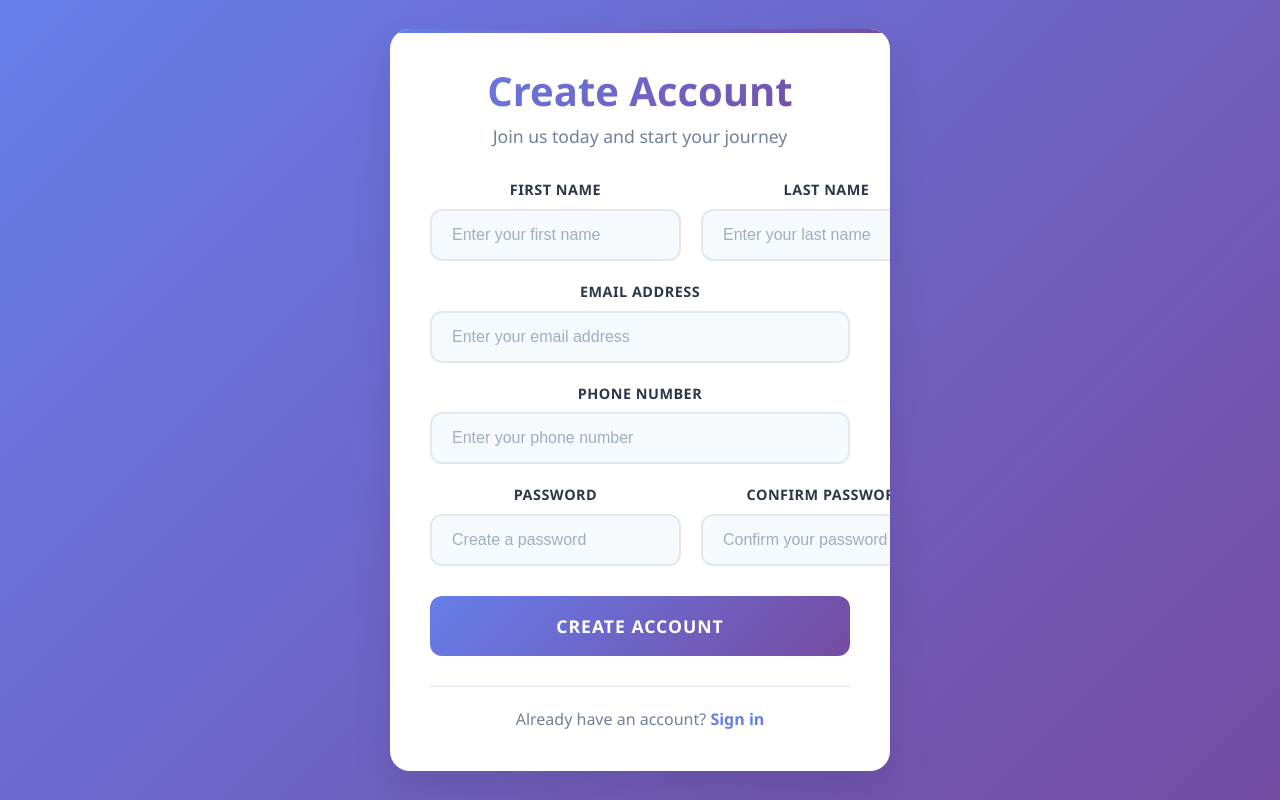
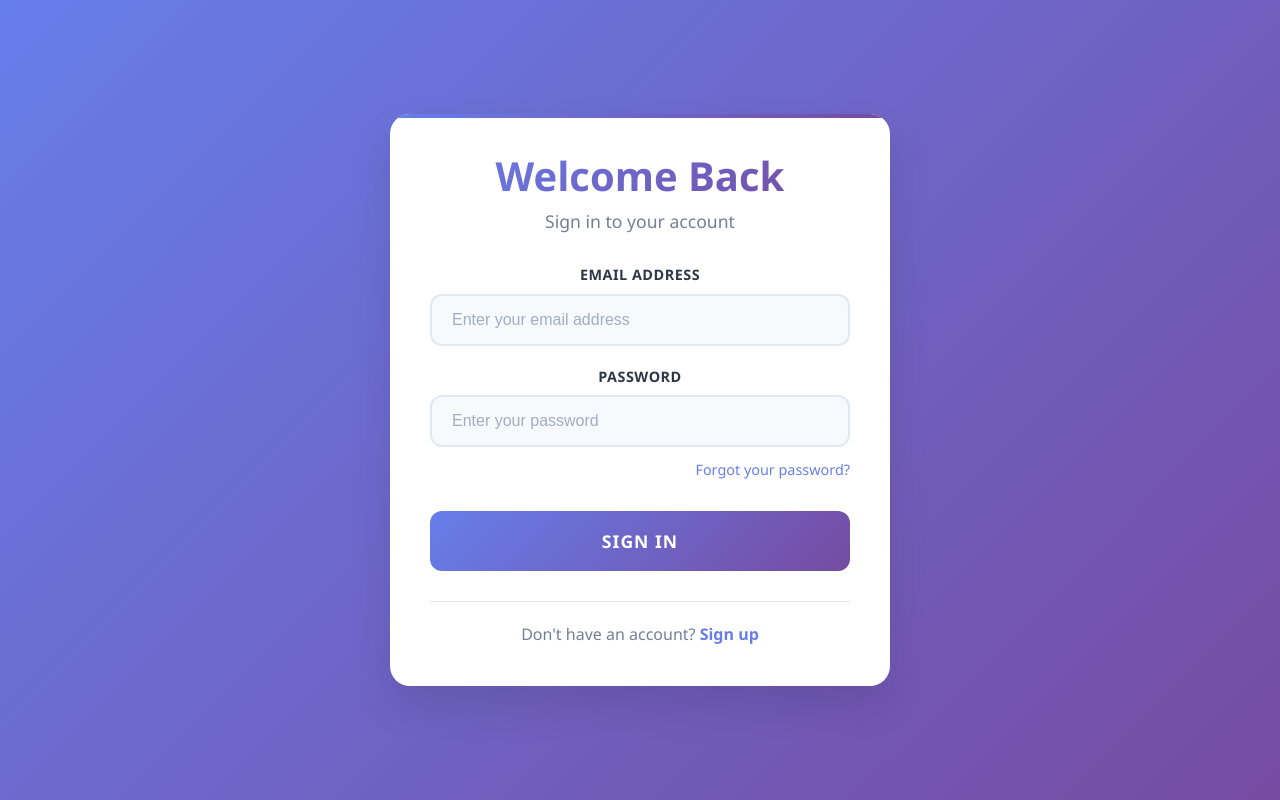
Before and after one commit to chittesh893/Hotel_booking_app, a React (Vite) app in the folder frontend/: page / in a window 1280 px wide. Both pictures are taken after a click on the link "Sign in". Built offline with nearby package versions, Linux system fonts and the light colour scheme.

Commit message:
Refactor signup and signin forms:

```diff
--- a/frontend/src/App.css
+++ b/frontend/src/App.css
@@ -23,7 +23,7 @@ body {
   padding: 20px;
 }
 
-.signup-container {
+.form-container {
   background: white;
   border-radius: 20px;
   box-shadow: 0 20px 40px rgba(0, 0, 0, 0.1);
@@ -34,7 +34,7 @@ body {
   overflow: hidden;
 }
 
-.signup-container::before {
+.form-container::before {
   content: '';
   position: absolute;
   top: 0;
@@ -44,12 +44,12 @@ body {
   background: linear-gradient(90deg, #667eea, #764ba2);
 }
 
-.signup-header {
+.form-header {
   text-align: center;
   margin-bottom: 30px;
 }
 
-.signup-header h1 {
+.form-header h1 {
   color: #2d3748;
   font-size: 2.5rem;
   font-weight: 700;
@@ -60,13 +60,13 @@ body {
   background-clip: text;
 }
 
-.signup-header p {
+.form-header p {
   color: #718096;
   font-size: 1.1rem;
   font-weight: 400;
 }
 
-.signup-form {
+.auth-form {
   display: flex;
   flex-direction: column;
   gap: 20px;
@@ -115,7 +115,25 @@ body {
   font-weight: 400;
 }
 
-.signup-button {
+.forgot-password {
+  text-align: right;
+  margin-top: -10px;
+}
+
+.forgot-password a {
+  color: #667eea;
+  text-decoration: none;
+  font-size: 0.9rem;
+  font-weight: 500;
+  transition: color 0.3s ease;
+}
+
+.forgot-password a:hover {
+  color: #764ba2;
+  text-decoration: underline;
+}
+
+.auth-button {
   background: linear-gradient(135deg, #667eea 0%, #764ba2 100%);
   color: white;
   border: none;
@@ -132,7 +150,7 @@ body {
   overflow: hidden;
 }
 
-.signup-button::before {
+.auth-button::before {
   content: '';
   position: absolute;
   top: 0;
@@ -143,46 +161,46 @@ body {
   transition: left 0.5s;
 }
 
-.signup-button:hover::before {
+.auth-button:hover::before {
   left: 100%;
 }
 
-.signup-button:hover {
+.auth-button:hover {
   transform: translateY(-3px);
   box-shadow: 0 10px 25px rgba(102, 126, 234, 0.3);
 }
 
-.signup-button:active {
+.auth-button:active {
   transform: translateY(-1px);
 }
 
-.login-link {
+.auth-link {
   text-align: center;
   margin-top: 30px;
   padding-top: 20px;
   border-top: 1px solid #e2e8f0;
 }
 
-.login-link p {
+.auth-link p {
   color: #718096;
   font-size: 1rem;
 }
 
-.login-link a {
+.auth-link a {
   color: #667eea;
   text-decoration: none;
   font-weight: 600;
   transition: color 0.3s ease;
 }
 
-.login-link a:hover {
+.auth-link a:hover {
   color: #764ba2;
   text-decoration: underline;
 }
 
 /* Responsive design */
 @media (max-width: 768px) {
-  .signup-container {
+  .form-container {
     padding: 30px 20px;
     margin: 20px;
   }
@@ -192,21 +210,21 @@ body {
     gap: 15px;
   }
 
-  .signup-header h1 {
+  .form-header h1 {
     font-size: 2rem;
   }
 
-  .signup-header p {
+  .form-header p {
     font-size: 1rem;
   }
 }
 
 @media (max-width: 480px) {
-  .signup-container {
+  .form-container {
     padding: 25px 15px;
   }
 
-  .signup-header h1 {
+  .form-header h1 {
     font-size: 1.8rem;
   }
 
@@ -214,7 +232,7 @@ body {
     padding: 12px 15px;
   }
 
-  .signup-button {
+  .auth-button {
     padding: 15px 25px;
     font-size: 1rem;
   }
--- a/frontend/src/App.tsx
+++ b/frontend/src/App.tsx
@@ -2,7 +2,9 @@ import { useState } from 'react'
 import './App.css'
 
 function App() {
-  const [formData, setFormData] = useState({
+  const [isSignIn, setIsSignIn] = useState(false)
+
+  const [signupData, setSignupData] = useState({
     firstName: '',
     lastName: '',
     email: '',
@@ -11,30 +13,52 @@ function App() {
     phone: ''
   })
 
-  const handleInputChange = (e: React.ChangeEvent<HTMLInputElement>) => {
+  const [signinData, setSigninData] = useState({
+    email: '',
+    password: ''
+  })
+
+  const handleSignupInputChange = (e: React.ChangeEvent<HTMLInputElement>) => {
     const { name, value } = e.target
-    setFormData(prev => ({
+    setSignupData(prev => ({
       ...prev,
       [name]: value
     }))
   }
 
-  const handleSubmit = (e: React.FormEvent) => {
+  const handleSigninInputChange = (e: React.ChangeEvent<HTMLInputElement>) => {
+    const { name, value } = e.target
+    setSigninData(prev => ({
+      ...prev,
+      [name]: value
+    }))
+  }
+
+  const handleSignupSubmit = (e: React.FormEvent) => {
     e.preventDefault()
-    console.log('Form submitted:', formData)
+    console.log('Signup form submitted:', signupData)
     // Here you would typically send the data to your backend
     alert('Sign up successful!')
   }
 
+  const handleSigninSubmit = (e: React.FormEvent) => {
+    e.preventDefault()
+    console.log('Signin form submitted:', signinData)
+    // Here you would typically send the data to your backend
+    alert('Sign in successful!')
+  }
+
   return (
     <div className="app">
-      <div className="signup-container">
-        <div className="signup-header">
-          <h1>Create Account</h1>
-          <p>Join us today and start your journey</p>
+      <div className="form-container">
+        <div className="form-header">
+          <h1>{isSignIn ? 'Welcome Back' : 'Create Account'}</h1>
+          <p>{isSignIn ? 'Sign in to your account' : 'Join us today and start your journey'}</p>
         </div>
 
-        <form className="signup-form" onSubmit={handleSubmit}>
+        {!isSignIn ? (
+          // Signup Form
+          <form className="auth-form" onSubmit={handleSignupSubmit}>
             <div className="form-row">
               <div className="form-group">
                 <label htmlFor="firstName">First Name</label>
@@ -42,8 +66,8 @@ function App() {
                   type="text"
                   id="firstName"
                   name="firstName"
-                value={formData.firstName}
-                onChange={handleInputChange}
+                  value={signupData.firstName}
+                  onChange={handleSignupInputChange}
                   required
                   placeholder="Enter your first name"
                 />
@@ -54,8 +78,8 @@ function App() {
                   type="text"
                   id="lastName"
                   name="lastName"
-                value={formData.lastName}
-                onChange={handleInputChange}
+                  value={signupData.lastName}
+                  onChange={handleSignupInputChange}
                   required
                   placeholder="Enter your last name"
                 />
@@ -63,13 +87,13 @@ function App() {
             </div>
 
             <div className="form-group">
-            <label htmlFor="email">Email Address</label>
+              <label htmlFor="signupEmail">Email Address</label>
               <input
                 type="email"
-              id="email"
+                id="signupEmail"
                 name="email"
-              value={formData.email}
-              onChange={handleInputChange}
+                value={signupData.email}
+                onChange={handleSignupInputChange}
                 required
                 placeholder="Enter your email address"
               />
@@ -81,8 +105,8 @@ function App() {
                 type="tel"
                 id="phone"
                 name="phone"
-              value={formData.phone}
-              onChange={handleInputChange}
+                value={signupData.phone}
+                onChange={handleSignupInputChange}
                 required
                 placeholder="Enter your phone number"
               />
@@ -90,13 +114,13 @@ function App() {
 
             <div className="form-row">
               <div className="form-group">
-              <label htmlFor="password">Password</label>
+                <label htmlFor="signupPassword">Password</label>
                 <input
                   type="password"
-                id="password"
+                  id="signupPassword"
                   name="password"
-                value={formData.password}
-                onChange={handleInputChange}
+                  value={signupData.password}
+                  onChange={handleSignupInputChange}
                   required
                   placeholder="Create a password"
                 />
@@ -107,21 +131,66 @@ function App() {
                   type="password"
                   id="confirmPassword"
                   name="confirmPassword"
-                value={formData.confirmPassword}
-                onChange={handleInputChange}
+                  value={signupData.confirmPassword}
+                  onChange={handleSignupInputChange}
                   required
                   placeholder="Confirm your password"
                 />
               </div>
             </div>
 
-          <button type="submit" className="signup-button">
+            <button type="submit" className="auth-button">
               Create Account
             </button>
           </form>
+        ) : (
+          // Signin Form
+          <form className="auth-form" onSubmit={handleSigninSubmit}>
+            <div className="form-group">
+              <label htmlFor="signinEmail">Email Address</label>
+              <input
+                type="email"
+                id="signinEmail"
+                name="email"
+                value={signinData.email}
+                onChange={handleSigninInputChange}
+                required
+                placeholder="Enter your email address"
+              />
+            </div>
 
-        <div className="login-link">
-          <p>Already have an account? <a href="#">Sign in</a></p>
+            <div className="form-group">
+              <label htmlFor="signinPassword">Password</label>
+              <input
+                type="password"
+                id="signinPassword"
+                name="password"
+                value={signinData.password}
+                onChange={handleSigninInputChange}
+                required
+                placeholder="Enter your password"
+              />
+            </div>
+
+            <div className="form-group">
+              <div className="forgot-password">
+                <a href="#">Forgot your password?</a>
+              </div>
+            </div>
+
+            <button type="submit" className="auth-button">
+              Sign In
+            </button>
+          </form>
+        )}
+
+        <div className="auth-link">
+          <p>
+            {isSignIn ? "Don't have an account? " : "Already have an account? "}
+            <a href="#" onClick={(e) => { e.preventDefault(); setIsSignIn(!isSignIn) }}>
+              {isSignIn ? 'Sign up' : 'Sign in'}
+            </a>
+          </p>
         </div>
       </div>
     </div>
```
Lines whose indentation alone changed are shown as unchanged.
